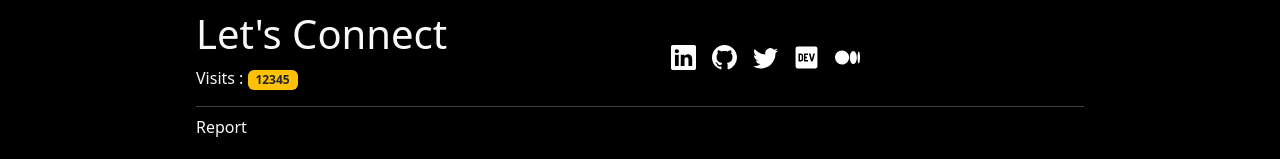
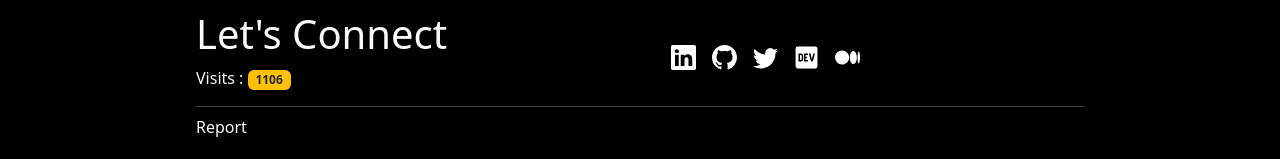
Before and after one commit to anandpothraj/portfolio-frontend, a React (Create React App) app: page /feedback in a window 1280 px wide. Shown: the part 841-1000 px from the top of the page. Built offline with nearby package versions, Linux system fonts and the light colour scheme; a web font is replaced by a local one.

Commit message:
Added site visit variable

```diff
--- a/src/components/Footer/MainFooter.js
+++ b/src/components/Footer/MainFooter.js
@@ -7,7 +7,7 @@ import { BsTwitter, BsGithub, BsMedium, BsLinkedin } from 'react-icons/bs';
 
 const MainFooter = () => {
 
-    const [ siteVisits, setSiteVisits ] = useState(0);
+    const [ siteVisits, setSiteVisits ] = useState(1105);
 
     const style = {
         fontSize:"25px",
@@ -27,6 +27,7 @@ const MainFooter = () => {
         getsiteVisits();
         updateSiteVisits();
         console.log("updateSiteVisits : ", siteVisits);
+        // eslint-disable-next-line
     },[])
 
     return (
@@ -34,7 +35,7 @@ const MainFooter = () => {
             <div className="w-75 d-flex justify-content-between m-auto flex-column flex-md-row">
                 <div className="">
                     <h1>Let's Connect</h1>
-                    <p>Visits : <Badge bg="warning" text="dark">12345</Badge></p>
+                    <p>Visits : <Badge bg="warning" text="dark">{siteVisits}</Badge></p>
                 </div>
                 <div className="d-flex m-md-auto py-3">
                     <a href={data.footer.socials.linkedIn} target="_blank" rel="noreferrer"><BsLinkedin className="m-2" style={style}/></a>
```
